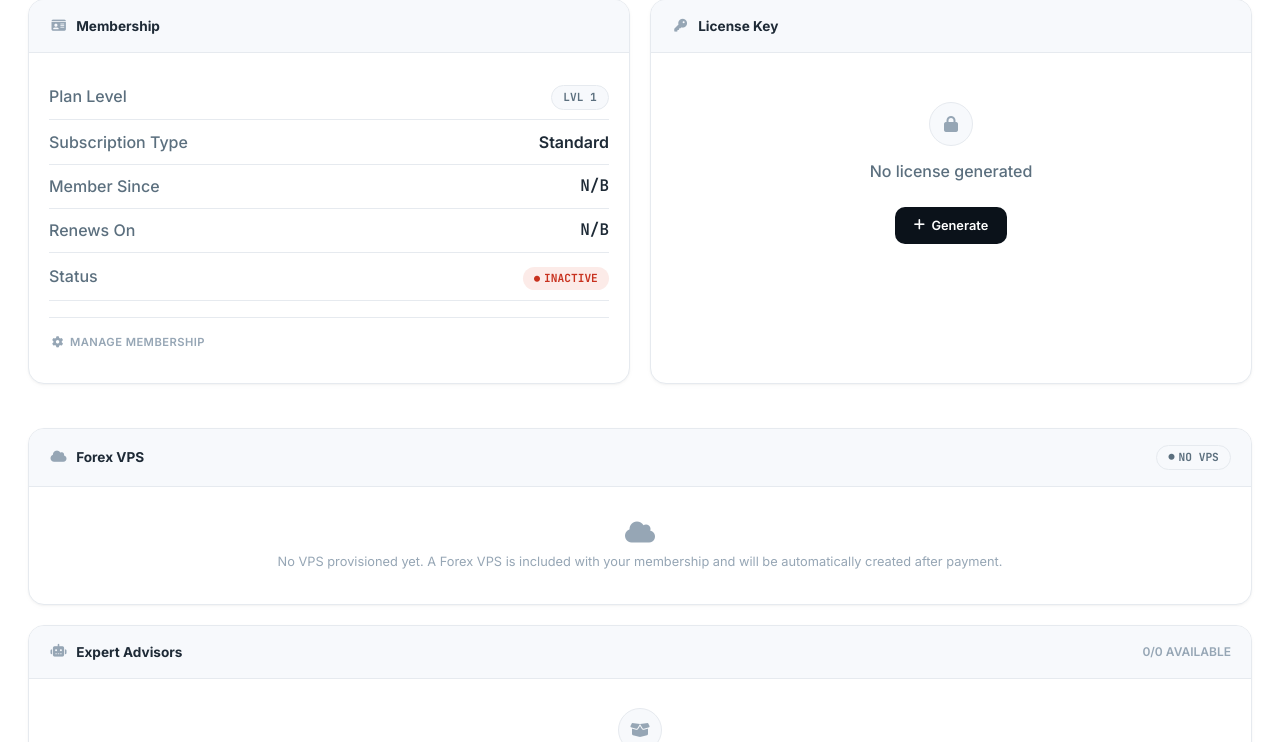
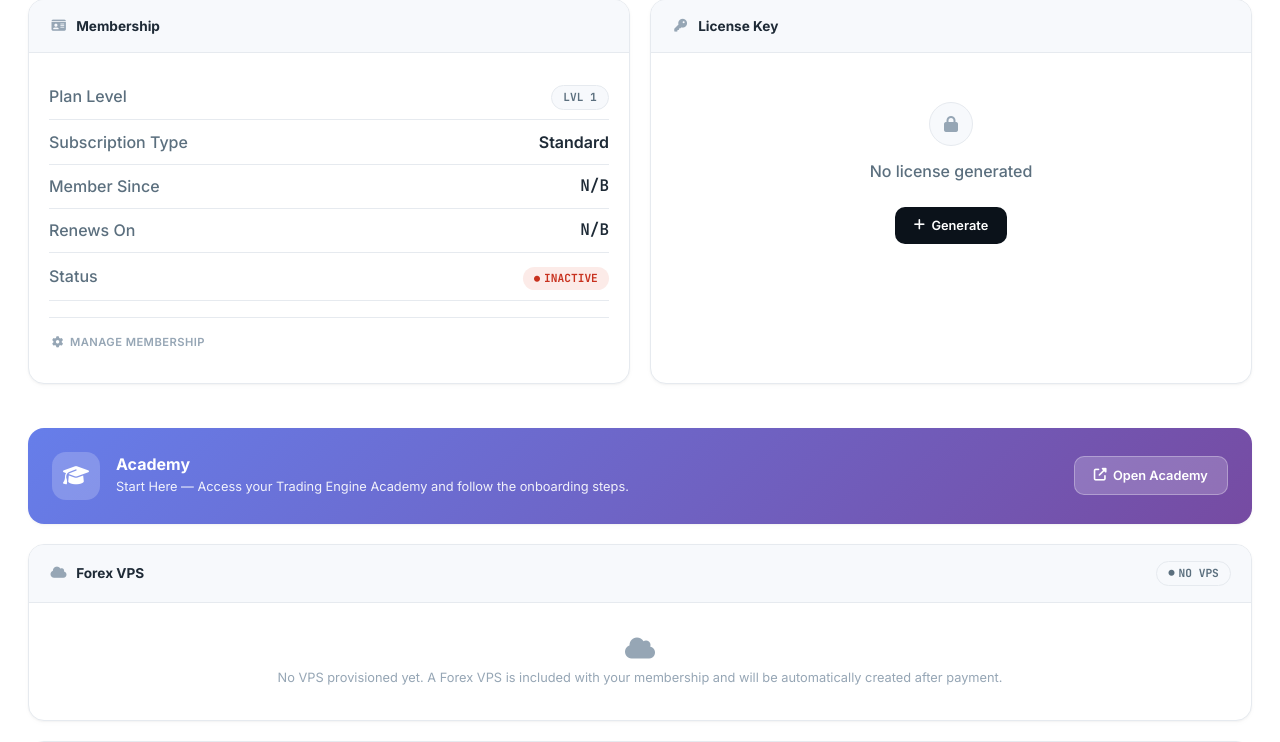
Before and after one commit to NDBOSSY/LWIX, a Flask app: page /dashboard in a window 1280 px wide. Shown: the part 409-1151 px from the top of the page. Run offline with Flask 3, Linux system fonts and the light colour scheme; the visitor is signed in with stand-in values (Sample User, id 1); data comes from the database, SQL or seed files in the repository; data that the repository does not hold is empty; some libraries are stand-ins or nearby versions.

Commit message:
Update dashboard main6.html

```diff
--- a/templates/user/dashboard.html
+++ b/templates/user/dashboard.html
@@ -569,6 +569,70 @@
     .discord-body .info-text strong { display: block; font-size: 0.85rem; }
     .discord-body .info-text span { font-size: 0.78rem; color: var(--ink-muted); }
 
+    /* Academy card */
+    .academy-card {
+        background: linear-gradient(135deg, #667eea 0%, #764ba2 100%);
+        border-radius: 16px;
+        padding: 1.5rem;
+        color: white;
+        display: flex;
+        align-items: center;
+        justify-content: space-between;
+        gap: 1.5rem;
+        margin-bottom: 1.25rem;
+        box-shadow: var(--shadow-card);
+        transition: transform 0.2s, box-shadow 0.2s;
+    }
+    .academy-card:hover {
+        transform: translateY(-2px);
+        box-shadow: var(--shadow-hover);
+    }
+    .academy-card .academy-info {
+        display: flex;
+        align-items: center;
+        gap: 1rem;
+    }
+    .academy-card .academy-icon {
+        width: 48px;
+        height: 48px;
+        border-radius: 14px;
+        background: rgba(255, 255, 255, 0.2);
+        display: flex;
+        align-items: center;
+        justify-content: center;
+        font-size: 1.3rem;
+        flex-shrink: 0;
+    }
+    .academy-card .academy-text h3 {
+        font-size: 1rem;
+        font-weight: 700;
+        margin: 0;
+    }
+    .academy-card .academy-text p {
+        font-size: 0.8rem;
+        opacity: 0.9;
+        margin: 0.2rem 0 0;
+    }
+    .academy-card .btn-academy {
+        background: rgba(255, 255, 255, 0.2);
+        color: white;
+        border: 1px solid rgba(255, 255, 255, 0.3);
+        padding: 0.55rem 1.2rem;
+        border-radius: 10px;
+        font-weight: 600;
+        font-size: 0.8rem;
+        text-decoration: none;
+        display: inline-flex;
+        align-items: center;
+        gap: 0.4rem;
+        white-space: nowrap;
+        transition: all 0.15s;
+    }
+    .academy-card .btn-academy:hover {
+        background: rgba(255, 255, 255, 0.3);
+        border-color: rgba(255, 255, 255, 0.5);
+    }
+
     /* Support section */
     .support-section {
         display: flex;
@@ -1042,6 +1117,26 @@
                 {% endif %}
             </div>
         </div>
+    </div>
+
+    <!-- Academy Card -->
+    <div class="academy-card">
+        <div class="academy-info">
+            <div class="academy-icon">
+                <i class="fas fa-graduation-cap"></i>
+            </div>
+            <div class="academy-text">
+                <h3 data-en="Academy" data-nl="Academy">Academy</h3>
+                <p data-en="Start Here — Access your Trading Engine Academy and follow the onboarding steps."
+                   data-nl="Start Hier — Krijg toegang tot de Trading Engine Academy en volg de onboarding stappen.">
+                    {{ 'Start Hier — Krijg toegang tot de Trading Engine Academy en volg de onboarding stappen.' if current_language == 'nl' else 'Start Here — Access your Trading Engine Academy and follow the onboarding steps.' }}
+                </p>
+            </div>
+        </div>
+        <a href="https://www.tradingengine.nl/academy" target="_blank" class="btn-academy">
+            <i class="fas fa-external-link-alt"></i>
+            <span data-en="Open Academy" data-nl="Open Academy">Open Academy</span>
+        </a>
     </div>
 
     <!-- Forex VPS Panel -->
```
Also changed, not shown: other parts of templates/user/dashboard.html (+21 -10 lines).
